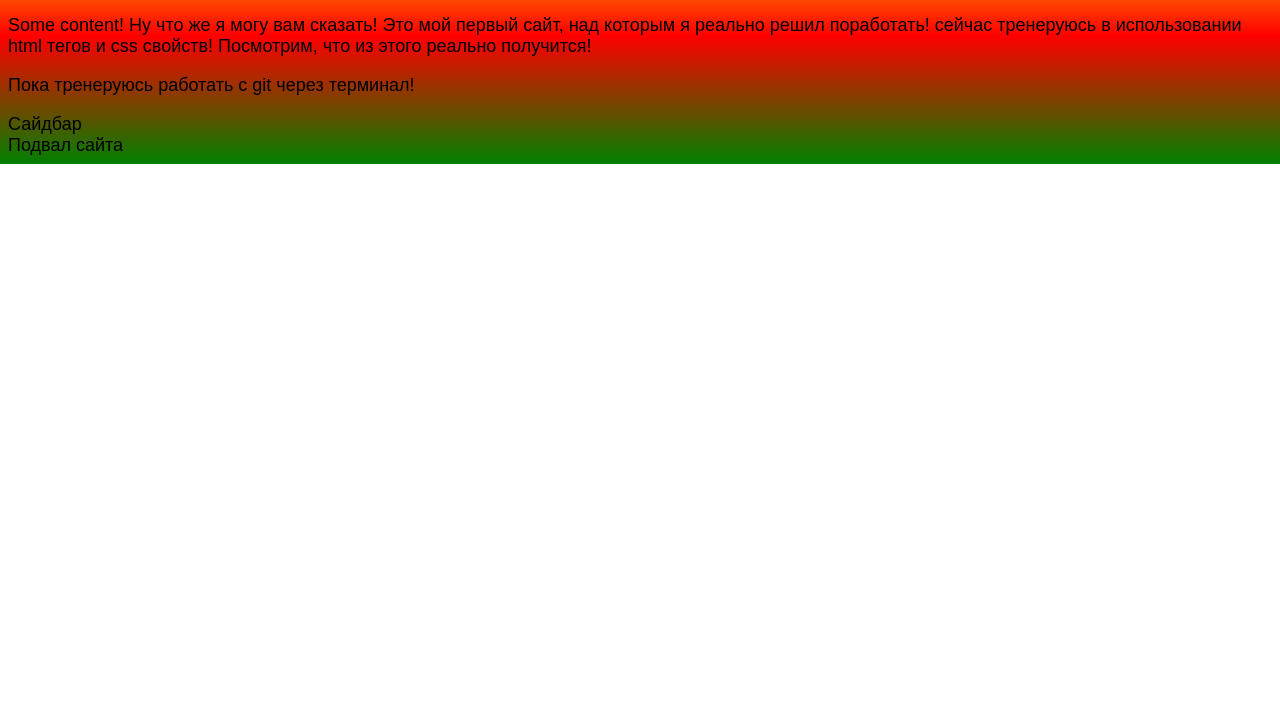
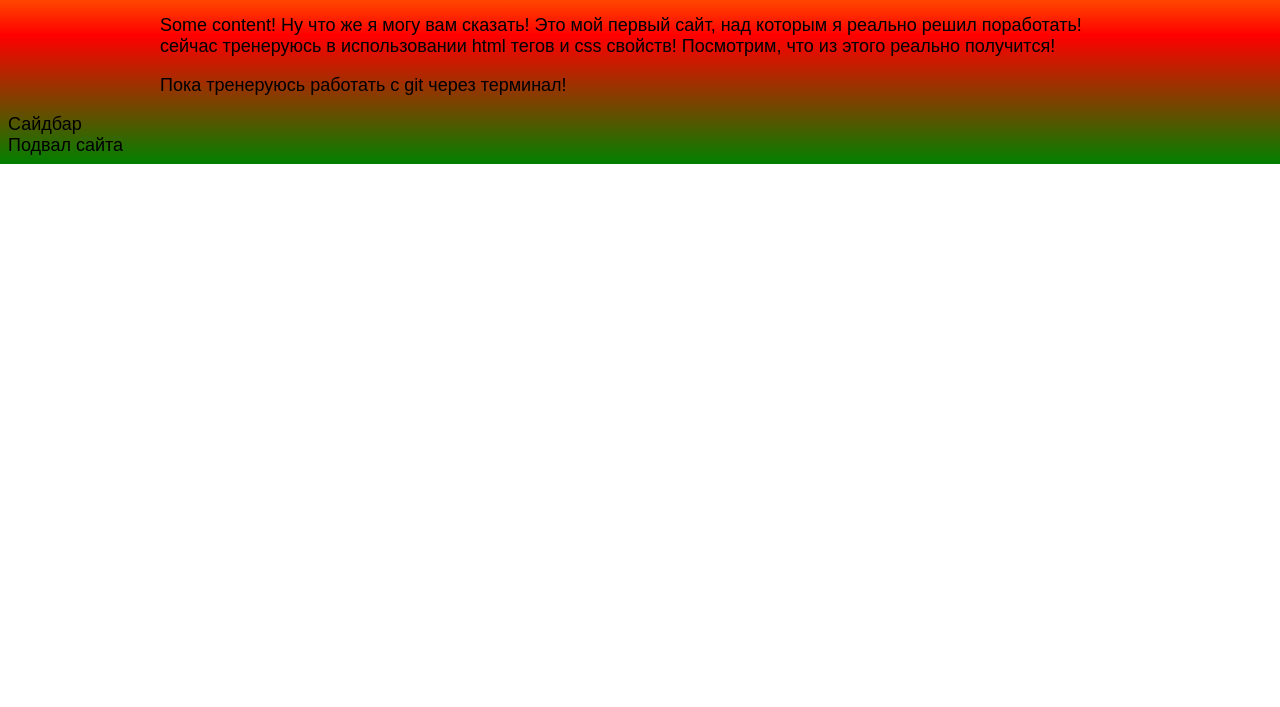
Before and after one commit to Matvey888/123, a plain HTML site: page index.html in a window 1280 px wide. Shown: the part 93-800 px from the top of the page. Drawn offline with Linux system fonts and the light colour scheme.

Commit message:
Изменение положения центровщика

```diff
--- a/index.html
+++ b/index.html
@@ -13,7 +13,7 @@
 		<img src="img/logo.svg" alt="Логотип">
 		<h1>Какой-то сайт</h1>
 	</header>
-	<main>
+	<main class="container">
 		<nav class="navigation">
 			<ul class="main-nav">
 				<li><a href="#">Заглушка1</a></li>
--- a/style.css
+++ b/style.css
@@ -39,3 +39,10 @@ a {
 .navigation {
 	text-align: center;
 }
+
+.container {
+	width: 960px;
+	height: 100%;
+	padding: 0 10px;
+	margin: 0 auto;
+}
```
